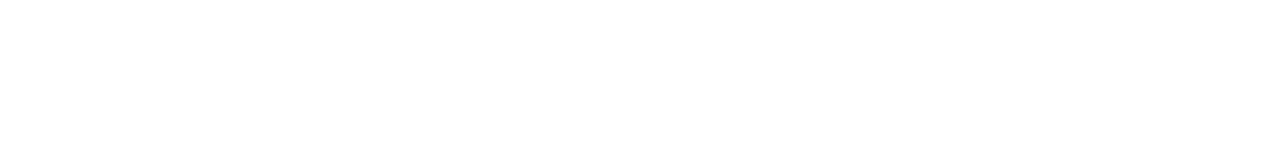
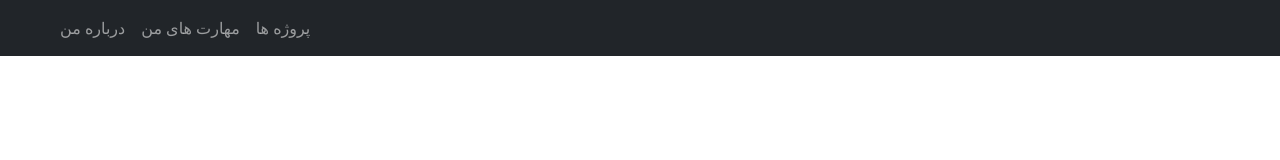
Before and after one commit to pouria0015/Blog-Me-Web-Template, a plain HTML site: page admin/index.html in a window 1280 px wide. Drawn offline with Linux system fonts and the light colour scheme.

Commit message:
add navbar in file index for panel admin

```diff
--- a/admin/index.html
+++ b/admin/index.html
@@ -1,12 +1,51 @@
 <!DOCTYPE html>
 <html lang="en">
+
 <head>
     <meta charset="UTF-8">
     <meta http-equiv="X-UA-Compatible" content="IE=edge">
     <meta name="viewport" content="width=device-width, initial-scale=1.0">
-    <title>admin panel</title>
+    <title>blog-me</title>
+    <link rel="stylesheet" href="./css/bootstrap.rtl.min.css">
+    <link rel="stylesheet" href="./css/style.css">
+
 </head>
+
 <body>
 
+
+    <!-- start header  -->
+    <header>
+        <nav class="navbar navbar-expand-sm bg-dark navbar-dark fixed-top">
+            <!-- start Navbar content -->
+
+            <div class="container-fluid">
+
+                <ul class="navbar-nav">
+                    <li class="nav-item">
+                        <a class="nav-link" href="#about_me">درباره من</a>
+                    </li>
+                    <li class="nav-item">
+                        <a class="nav-link" href="#options">مهارت های من</a>
+                    </li>
+                    <li class="nav-item">
+                        <a class="nav-link" href="#projects">پروژه ها</a>
+                    </li>
+                </ul>
+
+            </div>
+
+
+            <!-- start Navbar content -->
+        </nav>
+
+    </header>
+    <!-- end header  -->
+
+
+
+
 </body>
+<script src="./js/bootstrap.bundle.min.js"></script>
+
 </html>
```
Also changed, not shown: index.html (+0 -1 lines).
